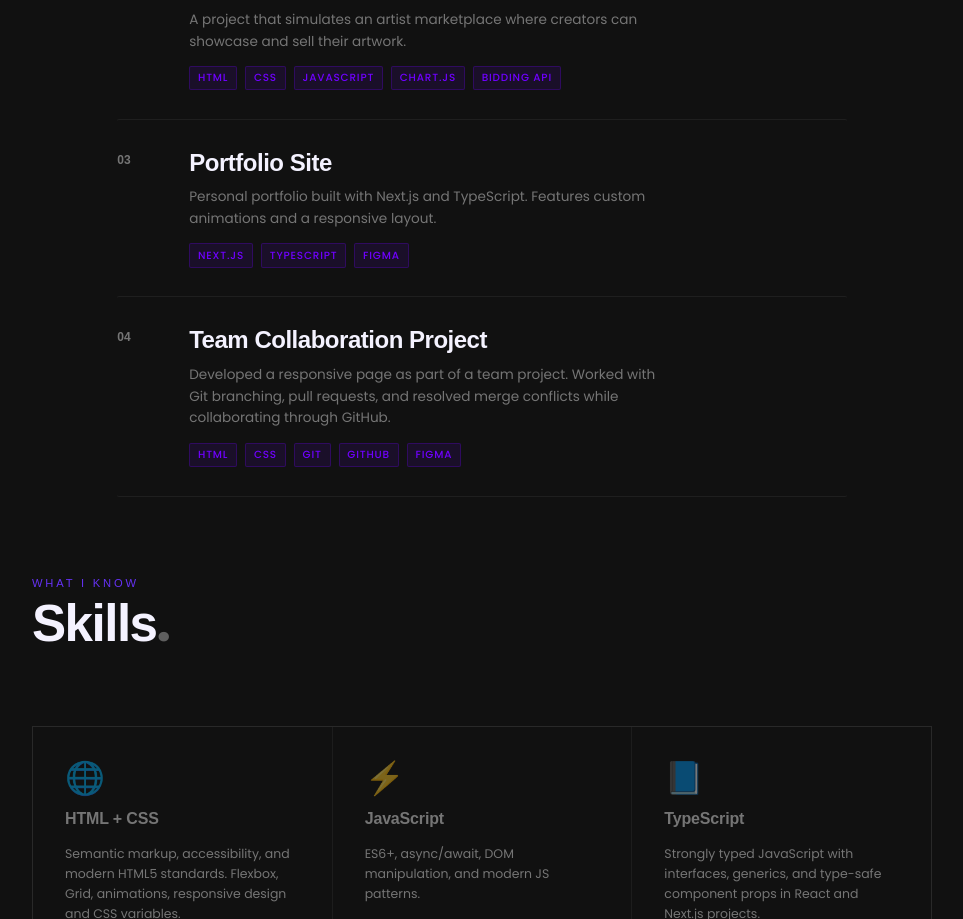
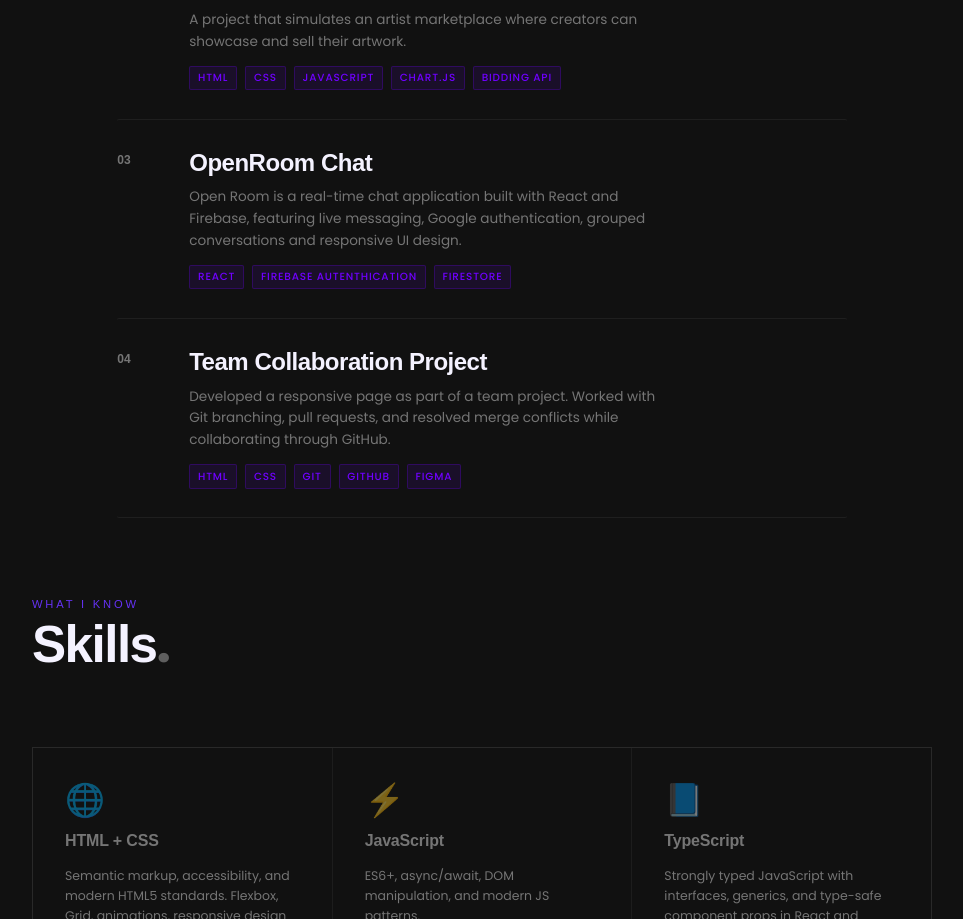
Before and after one commit to Sizo04/portfolionext, a Next.js app: page / in a window 1280 px wide. Shown: the part 1329-2248 px from the top of the page, without its empty margins (158-1121 px from the left). Built offline with nearby package versions, Linux system fonts and the light colour scheme.

Commit message:
openroom project update

```diff
--- a/src/app/components/Projects.tsx
+++ b/src/app/components/Projects.tsx
@@ -57,18 +57,19 @@ const Projects = () => {
             <span className="arrow">↗</span>
           </a>
 
-          <a href="#" className="project-card">
+          <a href="https://github.com/Sizo04/openroom" className="project-card">
             <span className="project-num">03</span>
             <div className="project-content">
-              <h3 className="project-name">Portfolio Site</h3>
+              <h3 className="project-name">OpenRoom Chat</h3>
               <p className="project-desc">
-                Personal portfolio built with Next.js and TypeScript. Features
-                custom animations and a responsive layout.
+                Open Room is a real-time chat application built with React and
+                Firebase, featuring live messaging, Google authentication,
+                grouped conversations and responsive UI design.
               </p>
               <div className="project-tags">
-                <span className="tag">Next.js</span>
-                <span className="tag">TypeScript</span>
-                <span className="tag">Figma</span>
+                <span className="tag">React</span>
+                <span className="tag">Firebase Autenthication</span>
+                <span className="tag">Firestore</span>
               </div>
             </div>
             <span className="arrow">↗</span>
```
